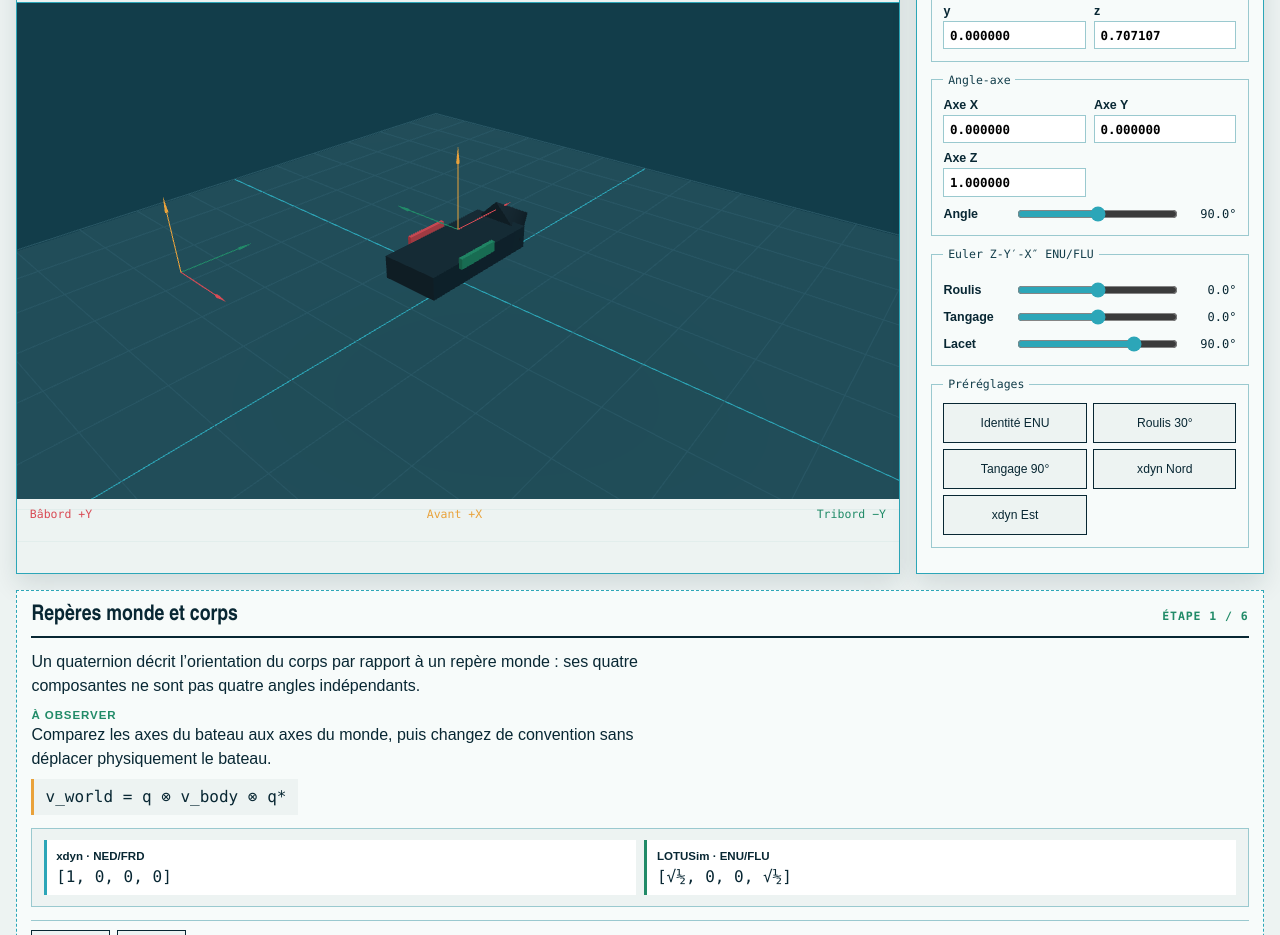
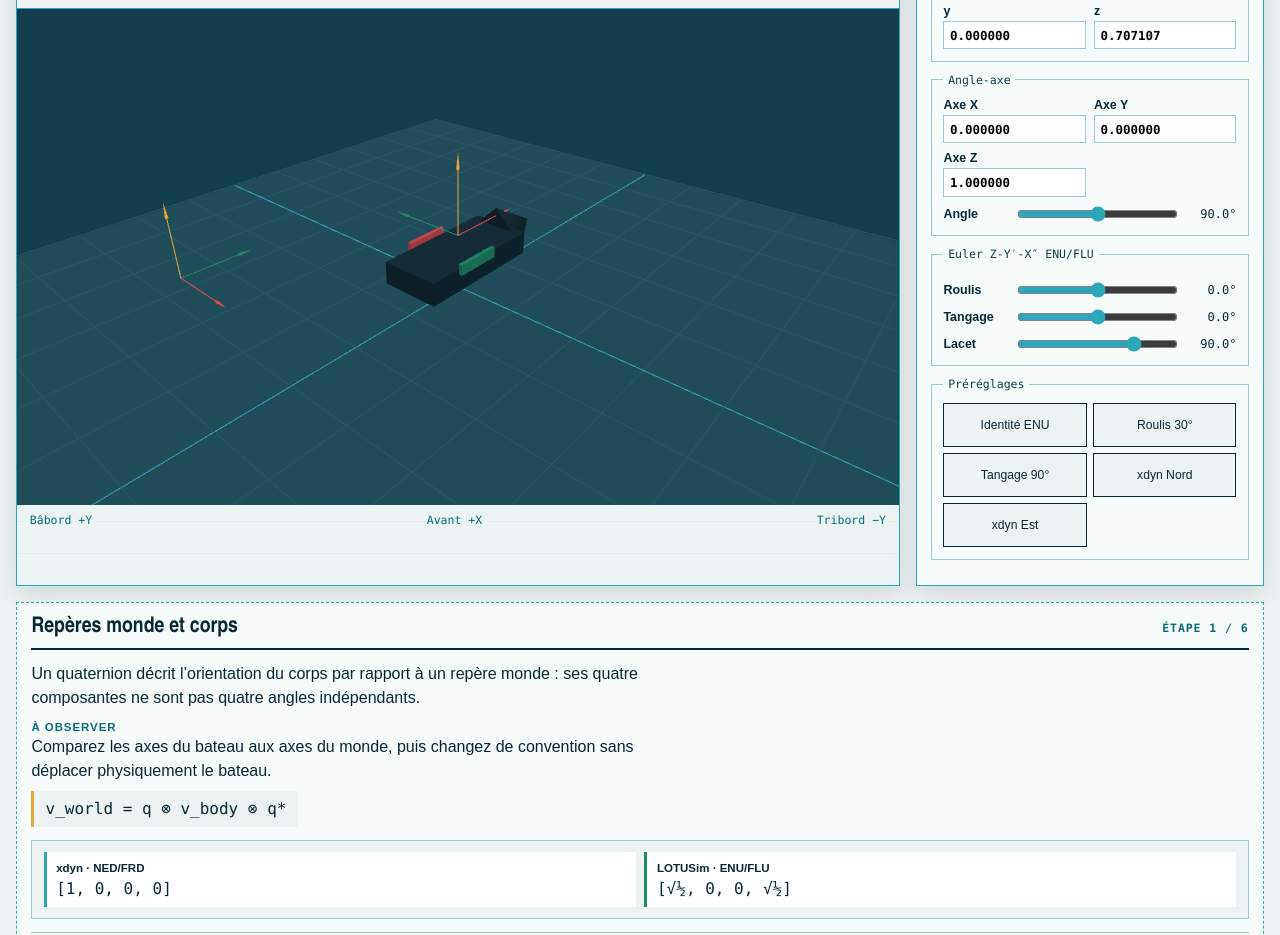
Before and after one commit to cmoron-lab/quaternion-lab, a website built with Vite: page index.html in a window 1280 px wide. Shown: the part 305-1240 px from the top of the page. Built offline with nearby package versions, Linux system fonts and the light colour scheme; animation ran at ten frames a second.

Commit message:
fix: make accessibility guarantees measurable

```diff
--- a/src/styles.css
+++ b/src/styles.css
@@ -22,7 +22,7 @@ button {
 
 button:hover { background: #d7e8e6; }
 button:disabled { cursor: not-allowed; opacity: 0.45; }
-button:focus-visible, input:focus-visible, select:focus-visible, summary:focus-visible, a:focus-visible { outline: 3px solid #2ca6b8; outline-offset: 2px; }
+button:focus-visible, input:focus-visible, select:focus-visible, summary:focus-visible, a:focus-visible { outline: 3px solid #086c7a; outline-offset: 2px; }
 
 .lab__header, .lab {
   width: min(92rem, calc(100% - 2rem));
@@ -109,9 +109,7 @@ h2 { margin: 0; font-size: 1.35rem; line-height: 1; }
   padding: 0.5rem 0.8rem;
   font-size: 0.72rem;
 }
-.axis-legend__port { color: #d94b55; }
-.axis-legend__forward { color: #e9a23b; }
-.axis-legend__starboard { color: #218b68; }
+.axis-legend__port, .axis-legend__forward, .axis-legend__starboard { color: #086c7a; }
 
 .controls-panel, .lesson-panel {
   align-self: start;
@@ -130,7 +128,7 @@ input[type="range"] { width: 100%; accent-color: #2ca6b8; }
 .range-control { grid-template-columns: 4.3rem minmax(0, 1fr) 3.6rem; align-items: center; margin-top: 0.45rem; }
 output { text-align: right; font-size: 0.75rem; font-weight: 400; }
 .preset-grid { display: grid; grid-template-columns: repeat(2, minmax(0, 1fr)); gap: 0.4rem; }
-.preset-grid button { min-height: 2.5rem; font-size: 0.76rem; }
+.preset-grid button { font-size: 0.76rem; }
 
 .control-message, .control-note, .control-warning { margin: 0.55rem 0 0; font-size: 0.8rem; line-height: 1.35; }
 .control-message, .control-warning { color: #a32c38; font-weight: 700; }
@@ -155,7 +153,7 @@ output { text-align: right; font-size: 0.75rem; font-weight: 400; }
 .lesson-panel__progress {
   order: 2;
   margin: 0;
-  color: #218b68;
+  color: #086c7a;
   font: 700 0.72rem/1 ui-monospace, SFMono-Regular, Menlo, monospace;
   letter-spacing: 0.08em;
   text-transform: uppercase;
@@ -163,7 +161,7 @@ output { text-align: right; font-size: 0.75rem; font-weight: 400; }
 
 .lesson-panel__summary { max-width: 75ch; margin: 0.75rem 0 0; line-height: 1.5; }
 .lesson-panel__observe { max-width: 75ch; margin: 0.55rem 0; line-height: 1.45; }
-.lesson-panel__observe strong { display: block; color: #218b68; font-size: 0.72rem; letter-spacing: 0.08em; text-transform: uppercase; }
+.lesson-panel__observe strong { display: block; color: #086c7a; font-size: 0.72rem; letter-spacing: 0.08em; text-transform: uppercase; }
 
 .lesson-panel code, .lesson-demo code {
   font-family: ui-monospace, SFMono-Regular, Menlo, monospace;
@@ -264,7 +262,6 @@ select { border: 1px solid #9ac9cf; padding: 0.4rem; background: #fff; color: #0
 .source-list a { color: #086c7a; }
 
 .challenge__options { display: grid; grid-template-columns: repeat(3, minmax(0, 1fr)); gap: 0.45rem; }
-.challenge__options button { min-height: 2.7rem; }
 .challenge__feedback { min-height: 2.6rem; margin: 0.65rem 0; color: #123d4a; font-weight: 700; line-height: 1.4; }
 
 .visually-hidden {
```
Also changed, not shown: src/ui/app.ts (indentation only).
